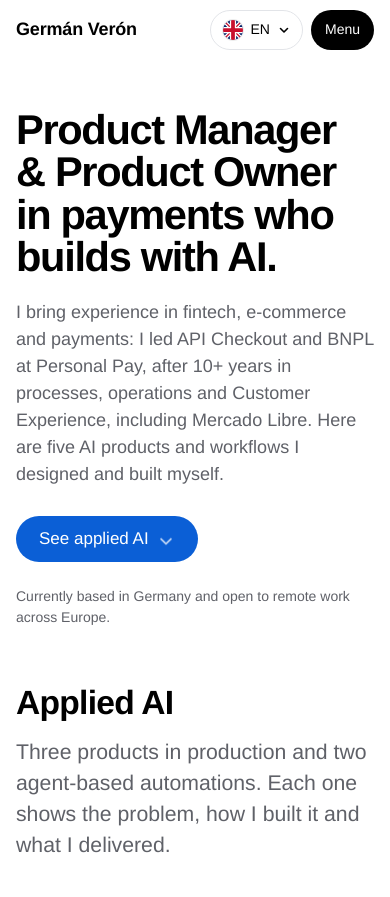
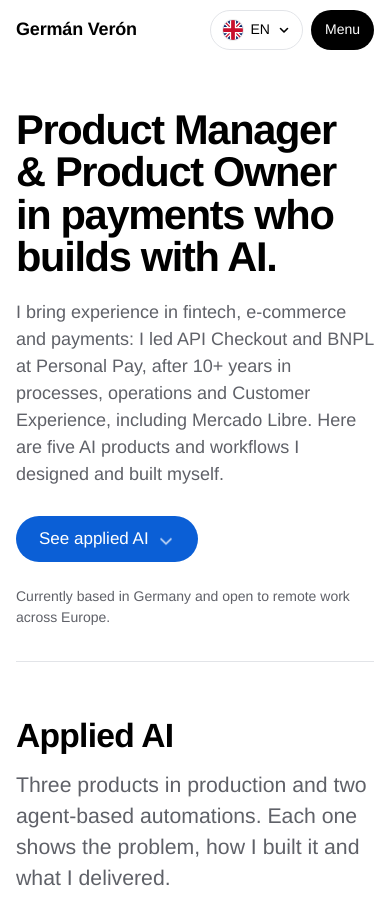
Before and after one commit to germanveron/portfolio, an Astro site: page /en in a window 390 px wide. Shown: the top 897 px of the page. Built offline with nearby package versions, Linux system fonts and the light colour scheme; Astro itself is replaced by a stand-in of ours.

Commit message:
Hero: light grey hairline that closes the cover
Co-Authored-By: Claude Opus 5.5 <noreply@anthropic.com>

```diff
--- a/src/pages/[lang]/index.astro
+++ b/src/pages/[lang]/index.astro
@@ -40,6 +40,7 @@ const flows = sorted.filter((c) => c.kind === 'flow');
           </a>
           <p class="intro-location">{t.intro.location}</p>
         </div>
+        <div class="wrap intro-rule"><hr /></div>
         <!-- The main call to action sits at the bottom of the first screen and points down to the cases -->
         <a class="intro-next" href={`#${t.ids.ai}`}>
           <span class="btn btn-primary">{t.intro.ctaCases}</span>
@@ -94,9 +95,12 @@ const flows = sorted.filter((c) => c.kind === 'flow');
   }
   .intro-location { margin-top: 24px; font-size: var(--t-sm); color: var(--graphite); }
 
+  /* Hairline that closes the cover, between the text and the CTA */
+  .intro-rule { width: 100%; }
+  .intro-rule hr { margin: 0; border: 0; border-top: 1px solid var(--line); }
   .intro-next {
     align-self: center;
-    margin-top: 56px;
+    margin-top: 40px;
     display: flex;
     flex-direction: column;
     align-items: center;
@@ -118,6 +122,7 @@ const flows = sorted.filter((c) => c.kind === 'flow');
     .intro-lead { font-size: 1.125rem; margin-top: 20px; }
     .intro-cta-inline { display: inline-flex; margin-top: 28px; }
     .intro-next { display: none; }
+    .intro-rule { margin-top: 32px; }
   }
 
   .ai {
```
